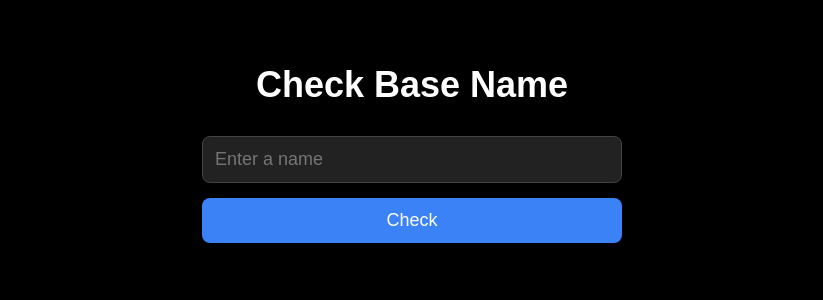
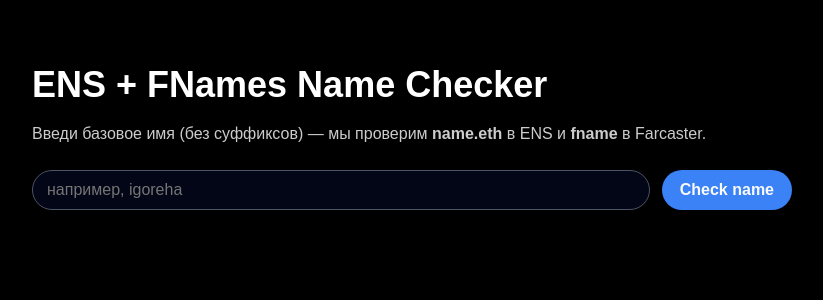
Before and after one commit to Igorehadem/base-name-radar, a Next.js app: page /check in a window 1280 px wide. Shown: the top 300 px of the page, without its empty margins (228-1051 px from the left). Built offline with nearby package versions, Linux system fonts and the light colour scheme.

Commit message:
feat: create ENS + FName checker UI

```diff
--- a/app/check/page.tsx
+++ b/app/check/page.tsx
@@ -3,140 +3,386 @@
 
 import { useState } from "react";
 
+type EnsResult = {
+  service: "ensideas";
+  domain: string;
+  available: boolean;
+  address?: string;
+  displayName?: string;
+  avatar?: string | null;
+  error?: string;
+};
+
+type FnameResult = {
+  service: "farcaster-fnames";
+  name: string;
+  available: boolean;
+  currentOwnerFid?: number;
+  ownerAddress?: string;
+  lastTransferTimestamp?: number;
+  error?: string;
+};
+
+type ApiResult = {
+  name: string;
+  ens: EnsResult;
+  fname: FnameResult;
+  error?: string;
+};
+
 export default function CheckPage() {
   const [name, setName] = useState("");
-  const [result, setResult] = useState<any>(null);
+  const [result, setResult] = useState<ApiResult | null>(null);
+  const [error, setError] = useState<string | null>(null);
   const [loading, setLoading] = useState(false);
 
   async function checkName() {
-    if (!name) return;
+    const trimmed = name.trim().toLowerCase();
+    if (!trimmed) return;
+
     setLoading(true);
     setResult(null);
+    setError(null);
 
-    const res = await fetch(`/api/name/${name}`);
-    const json = await res.json();
+    try {
+      const res = await fetch(`/api/name/${encodeURIComponent(trimmed)}`);
+
+      if (!res.ok) {
+        const json = await res.json().catch(() => ({}));
+        const msg =
+          (json && (json.error || json.message)) ||
+          `Request failed with status ${res.status}`;
+        setError(msg);
+        return;
+      }
+
+      const json = (await res.json()) as ApiResult;
       setResult(json);
+    } catch (e: any) {
+      setError(e?.message || "Network error");
+    } finally {
       setLoading(false);
     }
+  }
+
+  function handleKeyDown(e: React.KeyboardEvent<HTMLInputElement>) {
+    if (e.key === "Enter") {
+      e.preventDefault();
+      checkName();
+    }
+  }
+
+  const hasResult = !!result;
 
   return (
     <div style={styles.container}>
-      <h1 style={styles.title}>Check Base Name</h1>
+      <h1 style={styles.title}>ENS + FNames Name Checker</h1>
 
+      <p style={styles.subtitle}>
+        Введи базовое имя (без суффиксов) — мы проверим{" "}
+        <strong>name.eth</strong> в ENS и <strong>fname</strong> в Farcaster.
+      </p>
+
+      <div style={styles.form}>
         <input
+          style={styles.input}
+          placeholder="например, igoreha"
           value={name}
           onChange={(e) => setName(e.target.value)}
-        placeholder="Enter a name"
-        style={styles.input}
+          onKeyDown={handleKeyDown}
         />
+        <button style={styles.button} onClick={checkName} disabled={loading}>
+          {loading ? "Checking..." : "Check name"}
+        </button>
+      </div>
 
-      <button onClick={checkName} style={styles.button}>
-        {loading ? "Checking..." : "Check"}
-      </button>
-
-      {result && (
-        <div style={styles.card}>
-          {result.available ? (
-            <div style={styles.free}>AVAILABLE 🎉</div>
-          ) : (
-            <div style={styles.taken}>TAKEN 🔒</div>
+      {error && (
+        <div style={styles.errorBox}>
+          <div style={styles.errorTitle}>Error</div>
+          <div>{error}</div>
+        </div>
       )}
 
-          <div style={styles.resultName}>{result.name}</div>
+      {hasResult && !error && (
+        <div style={styles.resultsWrapper}>
+          <div style={styles.resultsHeader}>
+            <span style={styles.resultsLabel}>Name:</span>
+            <span style={styles.resultsValue}>{result?.name}</span>
+          </div>
 
-          {!result.available && (
-            <>
-              <img
-                src={result.pfp}
-                alt="pfp"
-                style={styles.avatar}
-                onError={(e) => {
-                  (e.target as HTMLImageElement).style.display = "none";
-                }}
-              />
-
-              <a
-                href={`https://warpcast.com/${result.username}`}
-                target="_blank"
-                style={styles.link}
-              >
-                Open in Warpcast →
-              </a>
-            </>
-          )}
+          <div style={styles.cardsGrid}>
+            <EnsCard ens={result!.ens} />
+            <FnameCard fname={result!.fname} />
+          </div>
         </div>
       )}
     </div>
   );
 }
 
-const styles: Record<string, any> = {
+function EnsCard({ ens }: { ens: EnsResult }) {
+  const statusColor = ens.error
+    ? "#4b5563"
+    : ens.available
+    ? "#16a34a"
+    : "#dc2626";
+
+  const statusLabel = ens.error
+    ? "Error"
+    : ens.available
+    ? "Available"
+    : "Taken";
+
+  return (
+    <div style={{ ...styles.card, borderColor: statusColor }}>
+      <div style={styles.cardHeader}>
+        <span style={styles.cardTitle}>ENS (.eth)</span>
+        <span style={{ ...styles.badge, backgroundColor: statusColor }}>
+          {statusLabel}
+        </span>
+      </div>
+
+      <div style={styles.cardBody}>
+        <div style={styles.cardMainLine}>{ens.domain}</div>
+
+        {ens.error && (
+          <div style={styles.cardErrorText}>
+            ENS error: {ens.error}
+          </div>
+        )}
+
+        {!ens.error && ens.available && (
+          <div style={styles.cardInfoText}>
+            This ENS name appears to be <strong>available</strong>.
+          </div>
+        )}
+
+        {!ens.error && !ens.available && (
+          <>
+            {ens.avatar && (
+              <img
+                src={ens.avatar}
+                alt={ens.displayName || ens.domain}
+                style={styles.avatar}
+              />
+            )}
+            <div style={styles.cardInfoText}>
+              Owner address:
+              <br />
+              <code style={styles.code}>{ens.address}</code>
+            </div>
+            {ens.displayName && (
+              <div style={styles.cardInfoText}>
+                Display name: <strong>{ens.displayName}</strong>
+              </div>
+            )}
+          </>
+        )}
+      </div>
+    </div>
+  );
+}
+
+function FnameCard({ fname }: { fname: FnameResult }) {
+  const statusColor = fname.error
+    ? "#4b5563"
+    : fname.available
+    ? "#16a34a"
+    : "#dc2626";
+
+  const statusLabel = fname.error
+    ? "Error"
+    : fname.available
+    ? "Available"
+    : "Taken";
+
+  return (
+    <div style={{ ...styles.card, borderColor: statusColor }}>
+      <div style={styles.cardHeader}>
+        <span style={styles.cardTitle}>Farcaster FName</span>
+        <span style={{ ...styles.badge, backgroundColor: statusColor }}>
+          {statusLabel}
+        </span>
+      </div>
+
+      <div style={styles.cardBody}>
+        <div style={styles.cardMainLine}>@{fname.name}</div>
+
+        {fname.error && (
+          <div style={styles.cardErrorText}>
+            FName error: {fname.error}
+          </div>
+        )}
+
+        {!fname.error && fname.available && (
+          <div style={styles.cardInfoText}>
+            This FName appears to be <strong>available</strong>.
+          </div>
+        )}
+
+        {!fname.error && !fname.available && (
+          <>
+            {typeof fname.currentOwnerFid === "number" && (
+              <div style={styles.cardInfoText}>
+                Current owner FID:{" "}
+                <strong>{fname.currentOwnerFid}</strong>
+              </div>
+            )}
+            {fname.ownerAddress && (
+              <div style={styles.cardInfoText}>
+                Custody address:
+                <br />
+                <code style={styles.code}>{fname.ownerAddress}</code>
+              </div>
+            )}
+            {fname.lastTransferTimestamp && (
+              <div style={styles.cardMetaText}>
+                Last transfer (unix): {fname.lastTransferTimestamp}
+              </div>
+            )}
+          </>
+        )}
+      </div>
+    </div>
+  );
+}
+
+const styles: Record<string, React.CSSProperties> = {
   container: {
-    padding: "40px",
-    maxWidth: "500px",
+    padding: "40px 20px",
+    maxWidth: 800,
     margin: "0 auto",
-    textAlign: "center",
+    textAlign: "left",
   },
   title: {
-    fontSize: "36px",
-    fontWeight: "600",
-    marginBottom: "30px",
+    fontSize: 36,
+    fontWeight: 700,
+    marginBottom: 8,
+  },
+  subtitle: {
+    fontSize: 16,
+    opacity: 0.8,
+    marginBottom: 24,
+    lineHeight: 1.5,
+  },
+  form: {
+    display: "flex",
+    gap: 12,
+    marginBottom: 24,
   },
   input: {
-    width: "100%",
-    padding: "12px",
-    fontSize: "18px",
-    background: "#222",
-    border: "1px solid #444",
-    borderRadius: "8px",
-    color: "#eee",
-    marginBottom: "15px",
+    flex: 1,
+    padding: "10px 14px",
+    fontSize: 16,
+    borderRadius: 999,
+    border: "1px solid #4b5563",
+    outline: "none",
+    background: "#020617",
+    color: "#f9fafb",
   },
   button: {
-    width: "100%",
-    padding: "12px",
-    fontSize: "18px",
+    padding: "10px 18px",
+    fontSize: 16,
+    borderRadius: 999,
+    border: "none",
+    cursor: "pointer",
     background: "#3b82f6",
-    border: "none",
-    borderRadius: "8px",
-    cursor: "pointer",
-    marginBottom: "20px",
-    color: "white",
+    color: "#f9fafb",
+    fontWeight: 600,
+    whiteSpace: "nowrap",
+  },
+  errorBox: {
+    marginTop: 16,
+    padding: "12px 14px",
+    borderRadius: 8,
+    background: "#450a0a",
+    border: "1px solid #b91c1c",
+    color: "#fecaca",
+    fontSize: 14,
+  },
+  errorTitle: {
+    fontWeight: 600,
+    marginBottom: 4,
+  },
+  resultsWrapper: {
+    marginTop: 24,
+  },
+  resultsHeader: {
+    display: "flex",
+    alignItems: "center",
+    gap: 8,
+    marginBottom: 16,
+  },
+  resultsLabel: {
+    fontSize: 14,
+    opacity: 0.7,
+  },
+  resultsValue: {
+    fontSize: 18,
+    fontWeight: 600,
+  },
+  cardsGrid: {
+    display: "grid",
+    gridTemplateColumns: "repeat(auto-fit, minmax(260, 1fr))",
+    gap: 16,
   },
   card: {
-    background: "#1a1a1a",
-    padding: "20px",
-    borderRadius: "12px",
-    textAlign: "center",
+    borderRadius: 16,
+    border: "1px solid #374151",
+    padding: 16,
+    background: "#020617",
   },
-  free: {
-    fontSize: "20px",
-    color: "#22c55e",
-    marginBottom: "10px",
+  cardHeader: {
+    display: "flex",
+    alignItems: "center",
+    justifyContent: "space-between",
+    marginBottom: 10,
   },
-  taken: {
-    fontSize: "20px",
-    color: "#ef4444",
-    marginBottom: "10px",
+  cardTitle: {
+    fontSize: 16,
+    fontWeight: 600,
   },
-  resultName: {
-    fontSize: "26px",
-    fontWeight: "600",
-    marginBottom: "10px",
+  badge: {
+    fontSize: 12,
+    padding: "4px 10px",
+    borderRadius: 999,
+    color: "#f9fafb",
+    fontWeight: 600,
+  },
+  cardBody: {
+    fontSize: 14,
+  },
+  cardMainLine: {
+    fontSize: 18,
+    fontWeight: 600,
+    marginBottom: 8,
+  },
+  cardInfoText: {
+    marginTop: 6,
+    lineHeight: 1.5,
+  },
+  cardMetaText: {
+    marginTop: 6,
+    opacity: 0.7,
+    fontSize: 12,
+  },
+  cardErrorText: {
+    marginTop: 6,
+    color: "#fecaca",
   },
   avatar: {
-    width: "80px",
-    height: "80px",
+    width: 64,
+    height: 64,
     borderRadius: "50%",
-    margin: "10px auto",
     display: "block",
+    marginTop: 4,
+    marginBottom: 8,
   },
-  link: {
-    display: "inline-block",
-    marginTop: "10px",
-    color: "#3b82f6",
-    textDecoration: "none",
-    fontSize: "18px",
-    fontWeight: "500",
+  code: {
+    fontFamily: "monospace",
+    fontSize: 12,
+    padding: "2px 4px",
+    borderRadius: 4,
+    background: "#020617",
   },
 };
```
Lines whose indentation alone changed are shown as unchanged.
